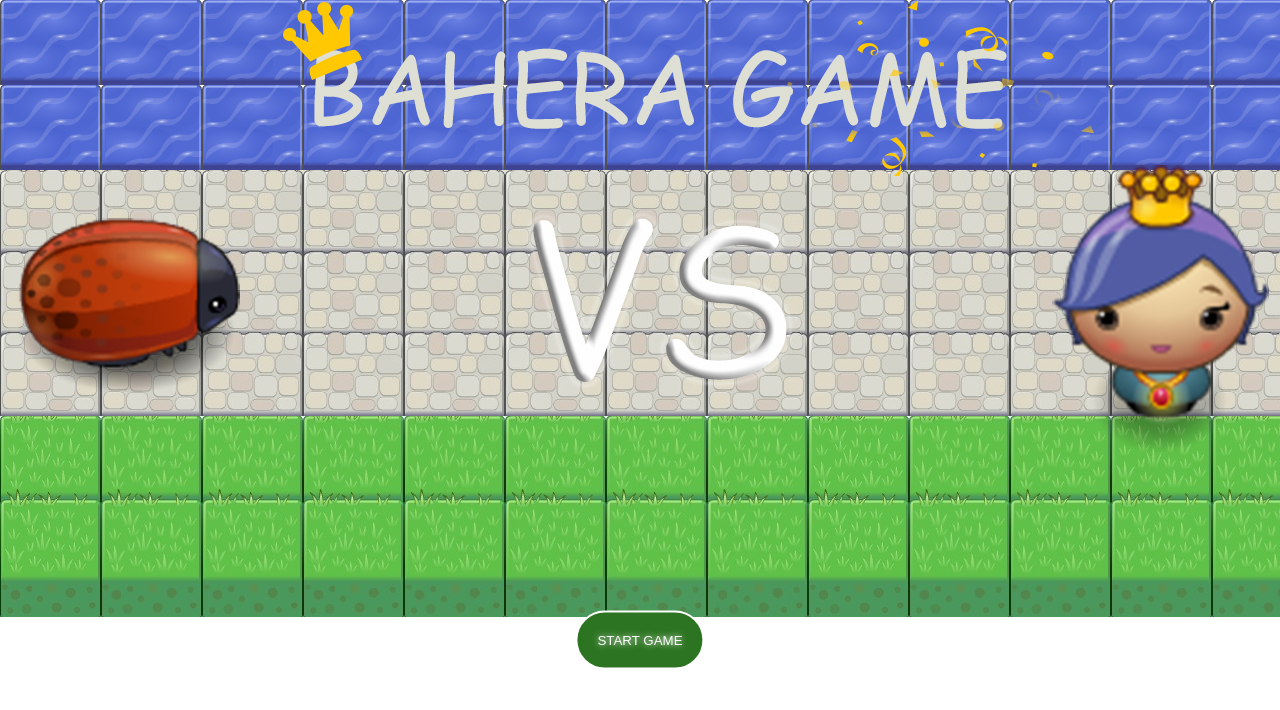
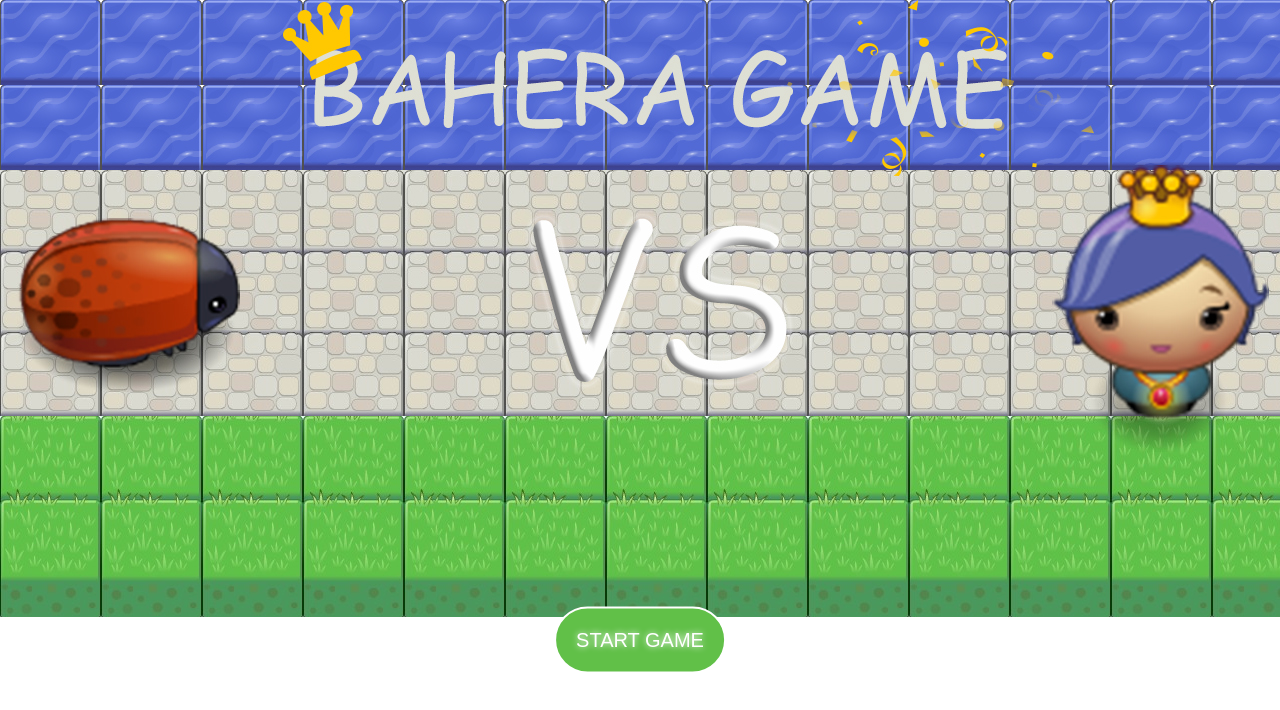
Before and after one commit to farahmahmoud70/project-BaheraGame, a website: page index.html in a window 1280 px wide. In both pictures the pointer is over the button "START GAME". Shown: the top 710 px of the page. Drawn offline with nearby package versions, Linux system fonts and the light colour scheme.

Commit message:
buttonStyle

```diff
--- a/style/start.css
+++ b/style/start.css
@@ -24,16 +24,18 @@ background: #ffffff;
 padding: 20px;
 border-radius: 50px;
 display: block;
-border: 2px solid #2c7421;
+border: 2px solid rgb(97, 192, 72);
 transition: all 0.4s ease 0s;
 cursor: pointer;
+
 }
 .reg-btn:hover {
     color:#fff;
-    background: #2c7421;
+    background:rgb(97, 192, 72);
     border: 2px solid #fff;
     text-shadow: 0px 0px 6px rgba(255, 255, 255, 1);
     transition: all 0.4s ease 0s;
+font-size: 20px;
     }
 .register{
     width: 100%;
@@ -71,6 +73,7 @@ cursor: pointer;
     margin: auto;
     margin-top: 35px;
     border-radius: 4px;
+    background-color: aliceblue;
 }
 .btns{
     text-transform: uppercase;
```
